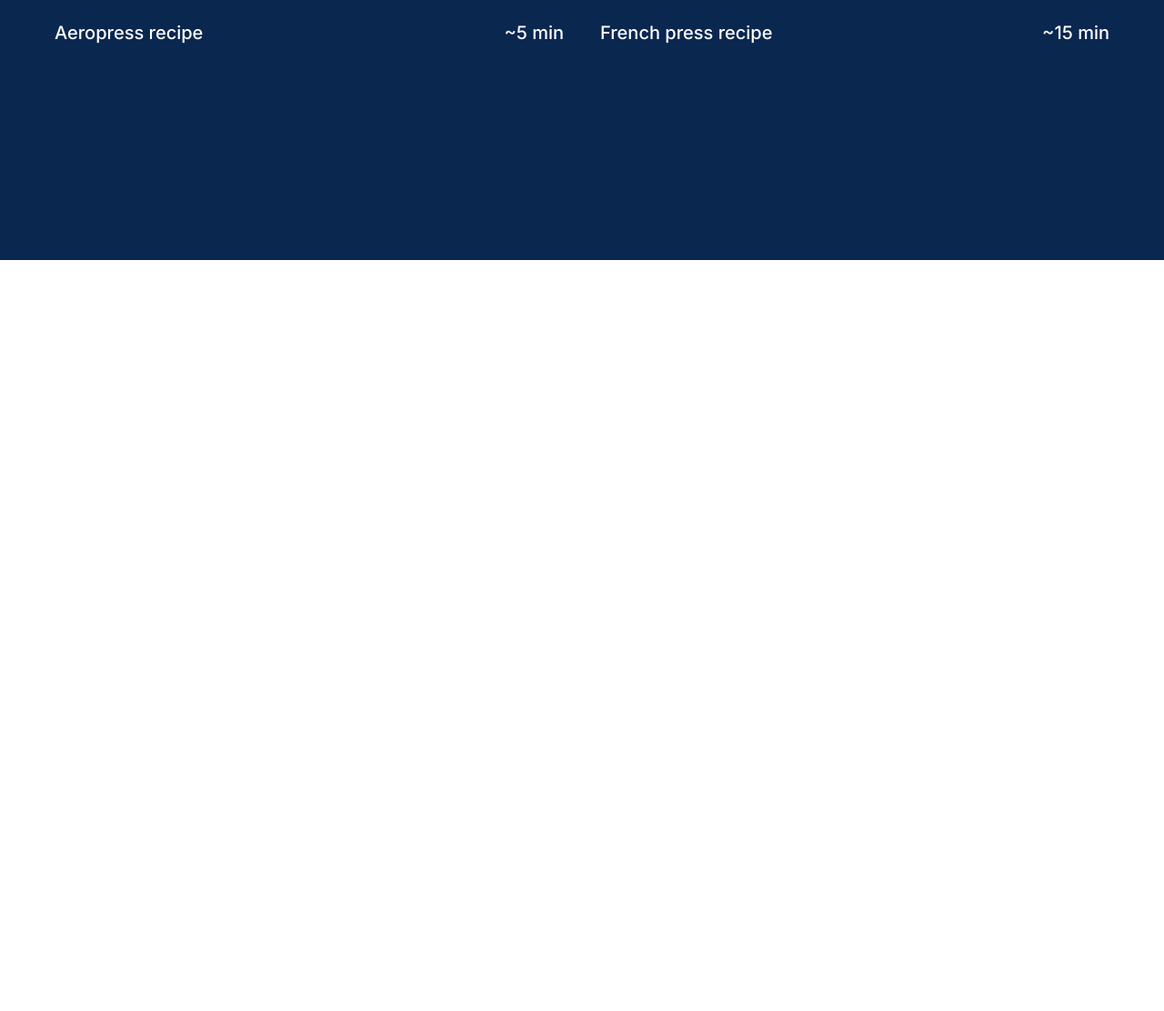
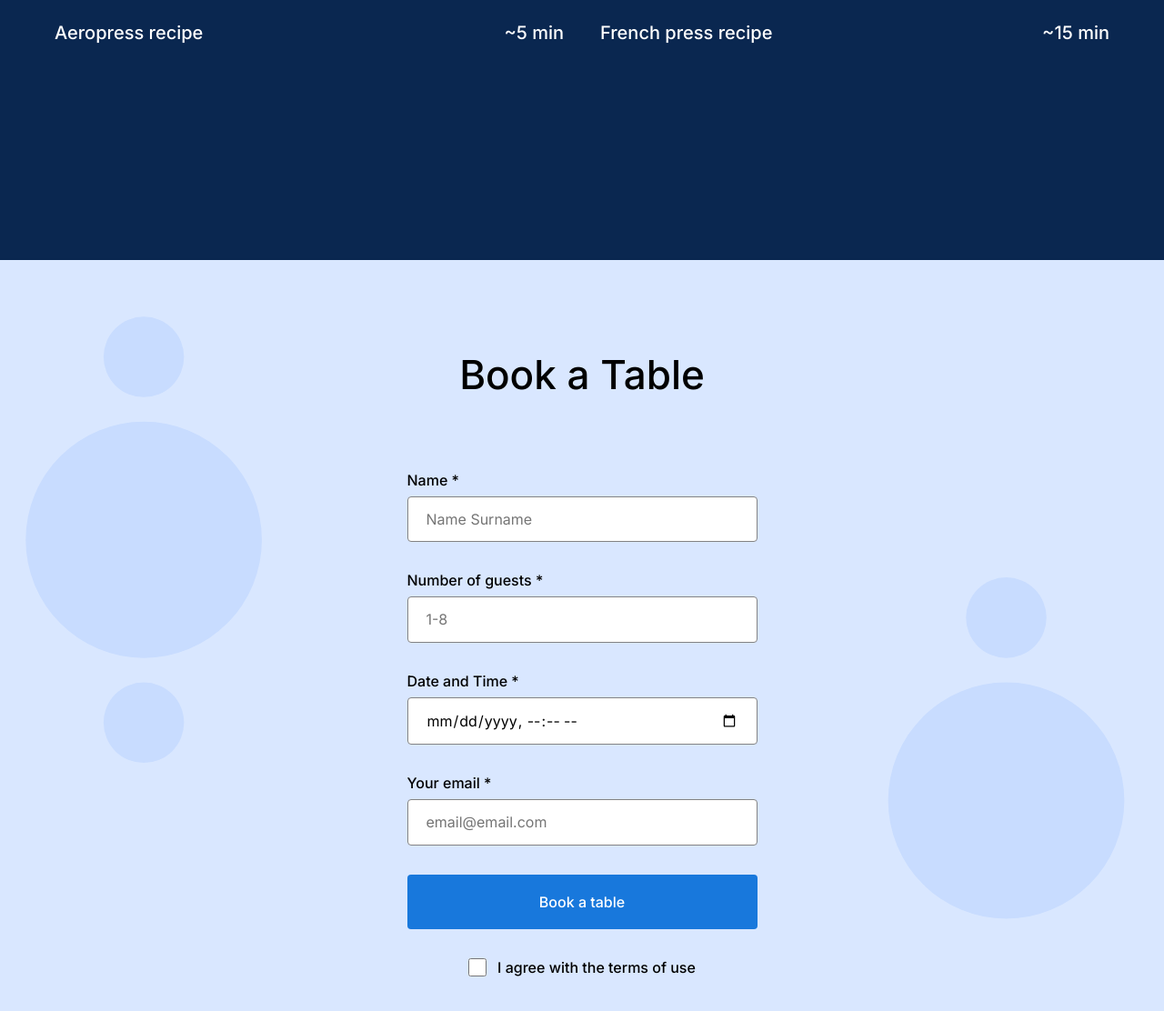
Before and after one commit to brandonwirz/se_project_coffeeshop, a plain HTML site: page index.html in a window 1280 px wide. Shown: the part 1504-2616 px from the top of the page at 91% size. Before the commit the page ends 1790 px from the top, so only its background shows below. Drawn offline with Linux system fonts and the light colour scheme.

Commit message:
added form

```diff
--- a/index.html
+++ b/index.html
@@ -59,8 +59,12 @@
         <div class="header__footer">
           <div>
             <p class="header__paragraph">Hours:</p>
-            <p class="header__paragraph">Monday – Friday (10:00 – 19:00)</p>
-            <p class="header__paragraph">Saturday – Sunday (11:00 – 18:00)</p>
+            <p class="header__paragraph">
+              Monday &ndash; Friday (10:00 &ndash; 19:00)
+            </p>
+            <p class="header__paragraph">
+              Saturday &ndash; Sunday (11:00 &ndash; 18:00)
+            </p>
           </div>
           <p class="header__paragraph">
             200 Success Avenue, The Town of Triple Peaks
@@ -103,7 +107,68 @@
             </li>
           </ul>
         </section>
-        <section id="recipes" class="reservation"></section>
+        <section id="recipes" class="reservation reservation__bgd-img">
+          <h2 class="reservation__title">Book a Table</h2>
+          <form class="form reservation__form">
+            <fieldset class="form__fieldset">
+              <label for="name-input" class="form__label">
+                Name *
+                <input
+                  id="name-input"
+                  type="text"
+                  class="form__input"
+                  placeholder="Name Surname"
+                  required
+                />
+              </label>
+
+              <label for="guests-input" class="form__label">
+                Number of guests *
+                <input
+                  id="guests-input"
+                  type="number"
+                  class="form__input"
+                  min="1"
+                  max="8"
+                  placeholder="1-8"
+                  required
+                />
+              </label>
+              <label for="date-time-input" class="form__label">
+                Date and Time *
+                <input
+                  id="date-time-input"
+                  type="datetime-local"
+                  class="form__input"
+                  required
+                />
+              </label>
+              <label for="email-input" class="form__label">
+                Your email *
+                <input
+                  id="email-input"
+                  type="email"
+                  class="form__input"
+                  placeholder="email@email.com"
+                  required
+                />
+              </label>
+            </fieldset>
+            <button class="form__button">Book a table</button>
+            <label
+              for="form-checkbox"
+              class="form__label form__label_type_checkbox"
+            >
+              <input
+                id="form-checkbox"
+                type="checkbox"
+                class="form__checkbox"
+                required
+              />
+              I agree with the terms of use
+            </label>
+          </form>
+        </section>
         <section id="reserve" class="menu"></section>
         <section id="menu" class="about"></section>
       </main>
--- a/pages/index.css
+++ b/pages/index.css
@@ -132,3 +132,72 @@
   aspect-ratio: 16 / 9;
   border: 0;
 }
+
+.reservation {
+  padding: 100px 0 120px;
+  font-family: "Inter", Arial, sans-serif;
+  background: center / cover no-repeat #d9e7ff
+    url(../images/background_reservation.svg);
+}
+
+.reservation__title {
+  margin: 0 0 80px;
+  text-align: center;
+  font-style: normal;
+  font-weight: 500;
+  font-size: 44px;
+  line-height: 52px;
+}
+
+.form {
+  max-width: 385px;
+}
+
+.reservation__form {
+  margin: 0 auto;
+}
+
+.form__input {
+  display: block;
+  width: 100%;
+  box-sizing: border-box;
+  padding: 15px 20px;
+  margin: 8px 0 32px;
+  border: 1px solid #838383;
+  border-radius: 4px;
+}
+
+.form__fieldset {
+  margin: 0;
+  padding: 0;
+  border: none;
+}
+
+.form__button {
+  width: 100%;
+  padding: 20px 0;
+  border: none;
+  border-radius: 4px;
+  background-color: #1878dc;
+  color: white;
+  margin-bottom: 32px;
+  font-weight: 500;
+  font-size: 16px;
+  line-height: 20px;
+}
+
+.form__checkbox {
+  border-radius: 2px;
+  width: 20px;
+  height: 20px;
+}
+
+.form__label_type_checkbox {
+  display: flex;
+  gap: 12px;
+  justify-content: center;
+}
+
+.form__label {
+  font-weight: 500;
+}
```
